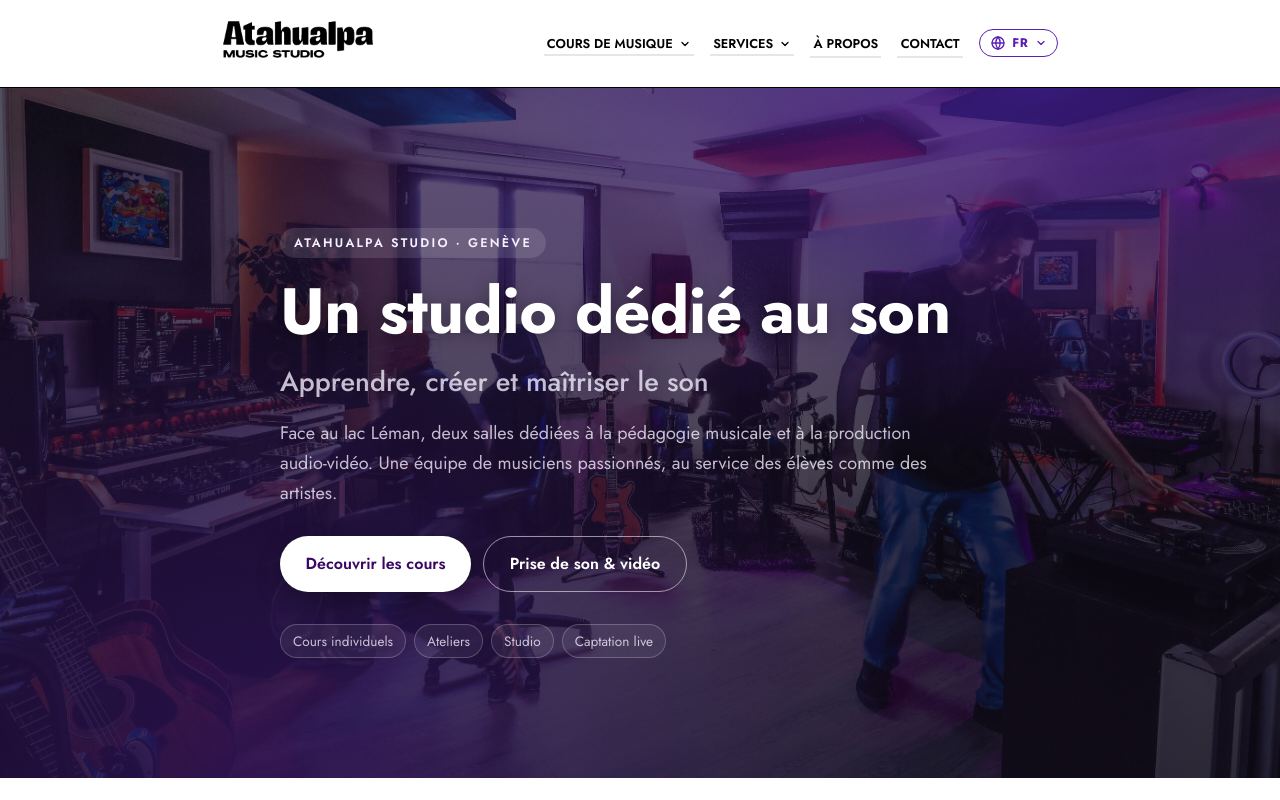
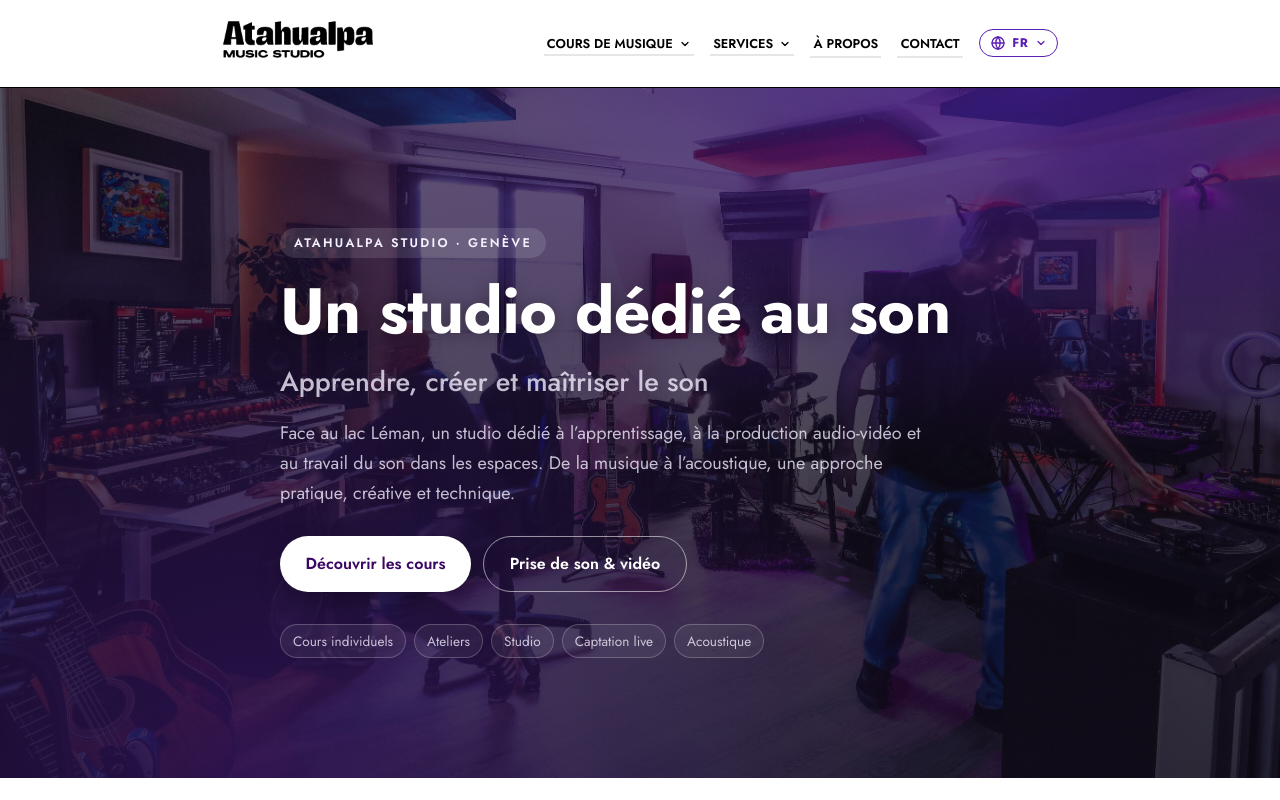
Before and after one commit to twinparadoxmusica/atahualpa-studio, a Next.js app: page / in a window 1280 px wide. Shown: the top 800 px of the page. Built offline with nearby package versions, Linux system fonts and the light colour scheme.

Commit message:
Broaden home hero to include acoustics

```diff
--- a/components/Hero/HomeHero.js
+++ b/components/Hero/HomeHero.js
@@ -13,34 +13,40 @@ const HomeHero = () => {
   const descriptionByLocale = {
     fr: (
       <p>
-        Face au lac Léman, deux salles dédiées à la pédagogie musicale et à la
-        production audio-vidéo. Une équipe de musiciens passionnés, au service
-        des élèves comme des artistes.
+        Face au lac Léman, un studio dédié à l’apprentissage, à la production
+        audio-vidéo et au travail du son dans les espaces. De la musique à
+        l’acoustique, une approche pratique, créative et technique.
       </p>
     ),
     en: (
       <p>
-        Overlooking Lake Geneva, two rooms dedicated to music education and to
-        audio-video production. A team of passionate musicians, here for
-        students and artists alike.
+        Overlooking Lake Geneva, a studio dedicated to learning, audio-video
+        production and sound in spaces. From music to acoustics, we combine a
+        practical, creative and technical approach.
       </p>
     ),
     es: (
       <p>
-        Frente al lago Lemán, dos salas dedicadas a la pedagogía musical y a la
-        producción de audio y vídeo. Un equipo de músicos apasionados, al
-        servicio de alumnos y artistas.
+        Frente al lago Lemán, un estudio dedicado al aprendizaje, la producción
+        de audio y vídeo y al sonido de los espacios. De la música a la
+        acústica, con un enfoque práctico, creativo y técnico.
       </p>
     ),
     it: (
       <p>
-        Di fronte al lago Lemano, due sale dedicate alla pedagogia musicale e
-        alla produzione audio e video. Un team di musicisti appassionati, al
-        servizio di allievi e artisti.
+        Di fronte al lago Lemano, uno studio dedicato all’apprendimento, alla
+        produzione audio-video e al suono degli spazi. Dalla musica
+        all’acustica, con un approccio pratico, creativo e tecnico.
       </p>
     ),
   };
   const description = descriptionByLocale[locale] || descriptionByLocale.fr;
+  const acousticChipByLocale = {
+    fr: 'Acoustique',
+    en: 'Acoustics',
+    es: 'Acústica',
+    it: 'Acustica',
+  };
 
   return (
     <Hero
@@ -65,6 +71,7 @@ const HomeHero = () => {
         t('home.hero.chip.workshops'),
         t('home.hero.chip.studio'),
         t('home.hero.chip.live'),
+        acousticChipByLocale[locale] || acousticChipByLocale.fr,
       ]}
       align="left"
     />
```
